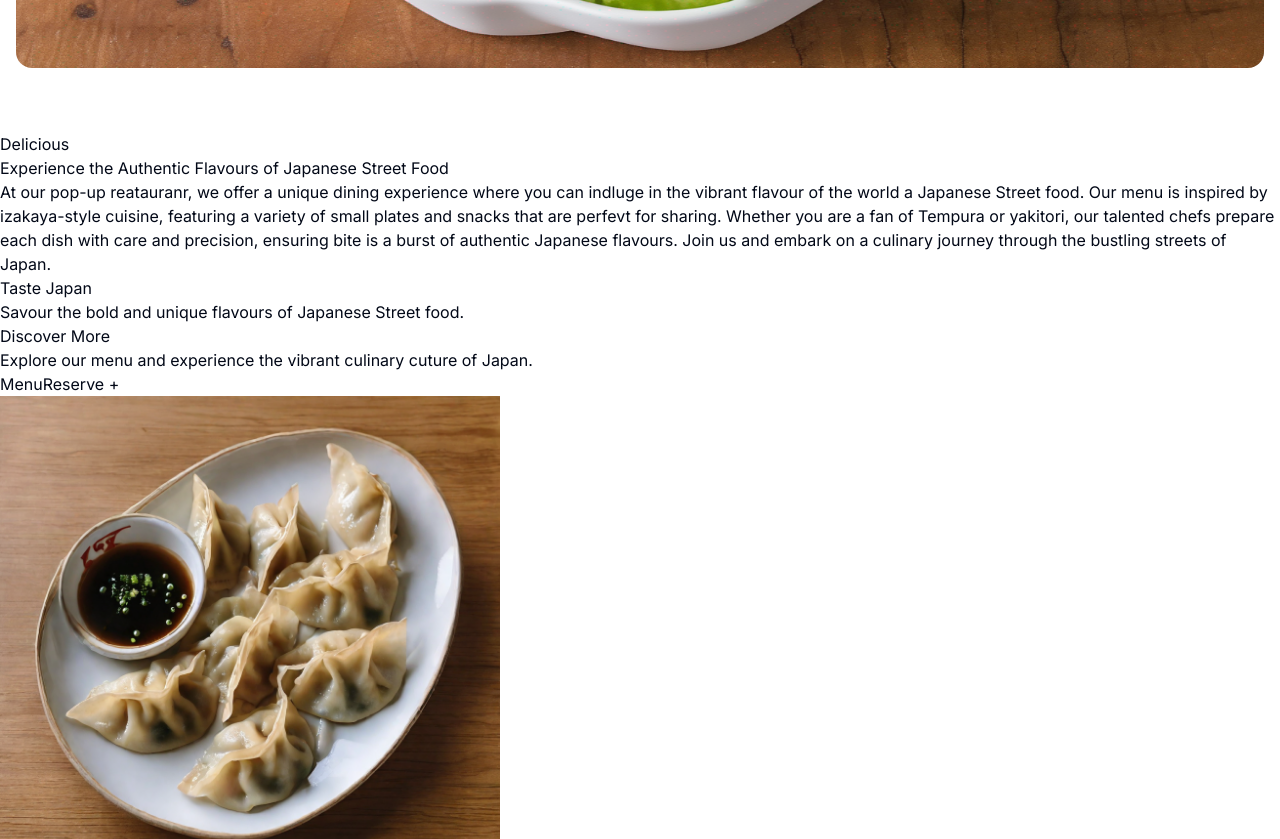
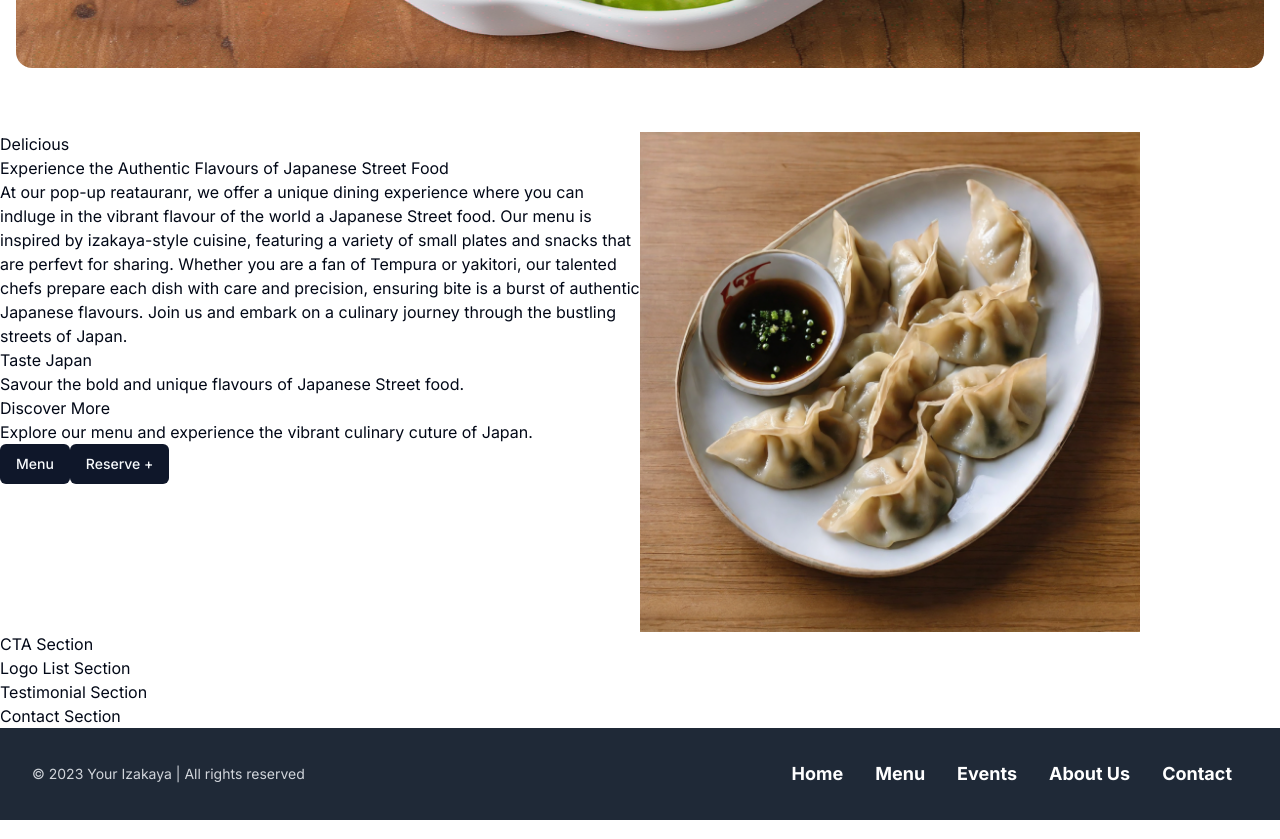
Before and after one commit to Akwei001/Sachi-s-Kitchen, a Next.js app: page / in a window 1280 px wide. Shown: the part 860-1699 px from the top of the page. Built offline with nearby package versions, Linux system fonts and the light colour scheme.

Commit message:
grid and button

```diff
--- a/src/app/page.tsx
+++ b/src/app/page.tsx
@@ -22,9 +22,9 @@ export default function Home() {
       {/*Showcase mouth-watering images of izakaya-inspired dishes with a welcome message. */}
       <Slider/>
       {/*Highlight the unique experience of Japanese street food at the pop-up restaurant.*/}
-      <section>
+      <section className=" grid grid-cols-2 m-auto">
 
-        <div>
+        <div className="">
           <h2>Delicious</h2>
           <h1>Experience the Authentic Flavours of Japanese Street Food</h1>
         <p>At our pop-up reatauranr, we offer a unique dining experience where you can indluge in the vibrant flavour of the world a Japanese Street food. Our menu is inspired by izakaya-style cuisine, featuring a variety of small plates and snacks that are perfevt for sharing. Whether you are a fan of Tempura or yakitori, our talented chefs prepare each dish with care and precision, ensuring bite is a burst of authentic Japanese flavours. Join us and embark on a culinary journey through the bustling streets of Japan. </p>
@@ -36,8 +36,11 @@ export default function Home() {
           <h3>Discover More</h3>
           <p>Explore our menu and experience the vibrant culinary cuture of Japan.</p>
         </div>
-        <button>Menu</button>
-        <button>Reserve  + </button>
+        <Button>
+          <button>Menu</button>
+          </Button>
+        <Button>Reserve  + </Button>
+
       </div>
       <div>
         <Image src='/a_photo_of_gyoza.png'
```
